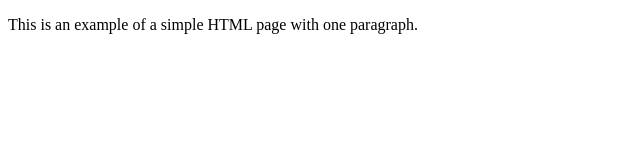
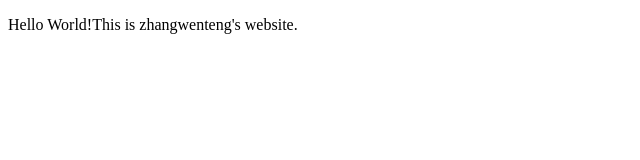
Before and after one commit to AnAnUncle/hello-world-website, a plain HTML site: page index.html in a window 1280 px wide. Shown: the whole page, without its empty margins (0-640 px from the left). Drawn offline with Linux system fonts and the light colour scheme.

Commit message:
feat: text modify

```diff
--- a/index.html
+++ b/index.html
@@ -4,6 +4,6 @@
         <title>Hello World</title>
     </head>
     <body>
-        <p>This is an example of a simple HTML page with one paragraph.</p>
+        <p>Hello World!This is zhangwenteng's website.</p>
     </body>
 </html>
```
